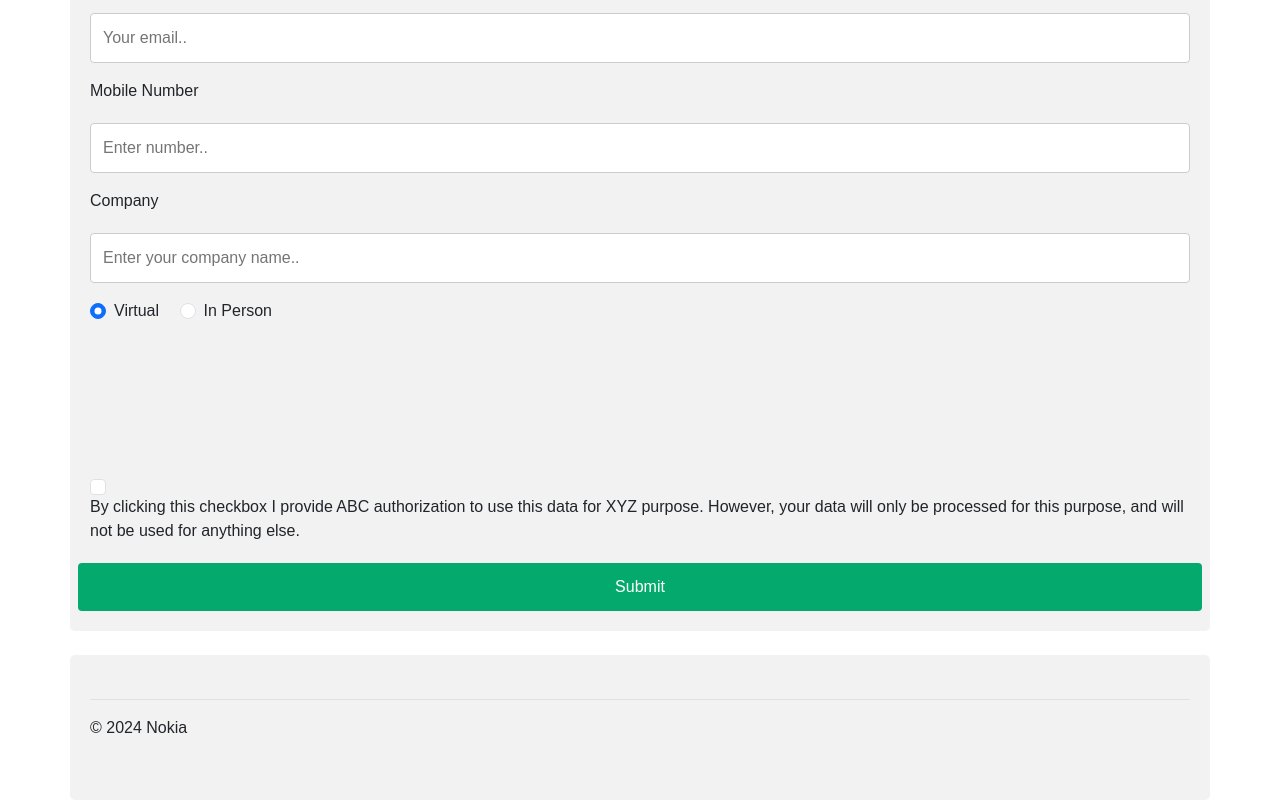
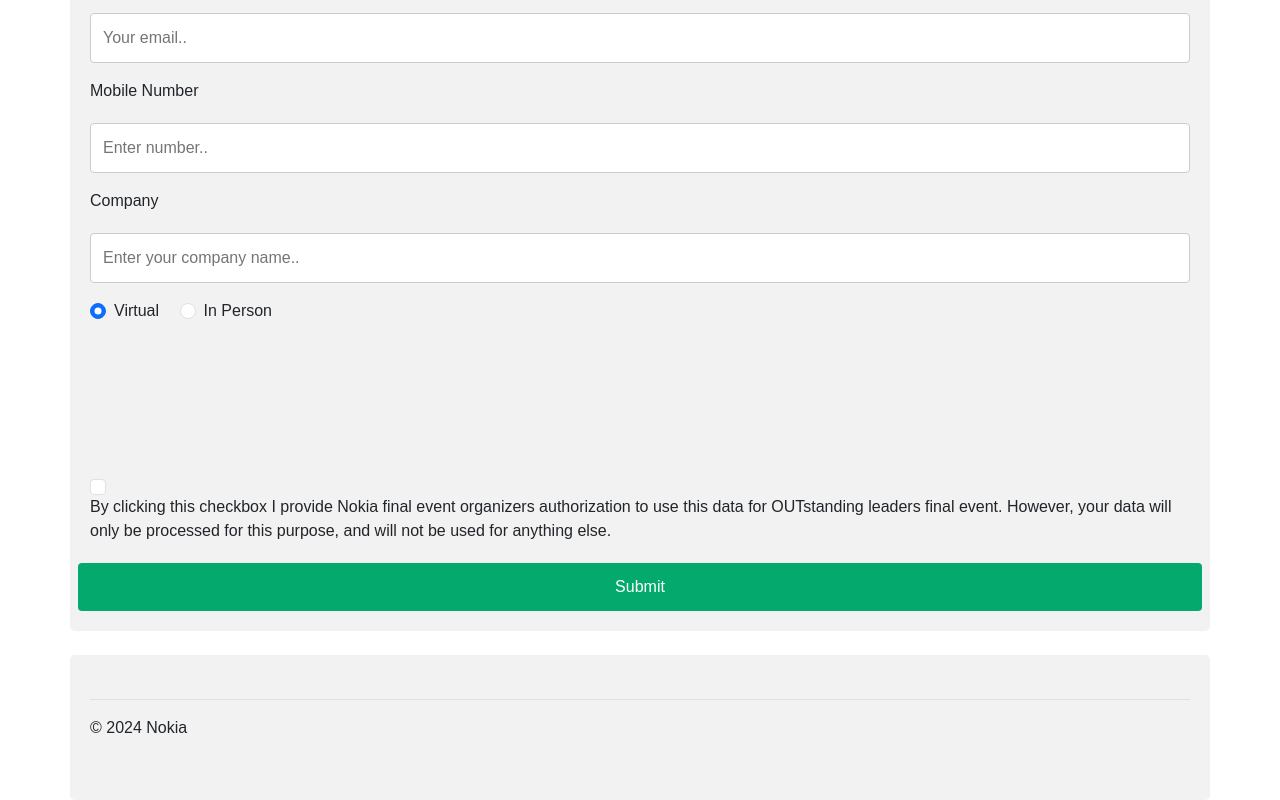
Before and after one commit to McKrraken/nokia-outstandingleaders-talent-show, a plain HTML site: page rsvp.html in a window 1280 px wide. Shown: the part 974-1774 px from the top of the page. Drawn offline with nearby package versions, Linux system fonts and the light colour scheme; a script that the page names is missing.

Commit message:
updated the pages

```diff
--- a/rsvp.html
+++ b/rsvp.html
@@ -139,7 +139,7 @@
 
             <input class="form-check-input" type="checkbox" value="consent" id="flexCheckDefault" name="consent">
             <label class="form-check-label" for="flexCheckDefault">
-              By clicking this checkbox I provide ABC authorization to use this data for XYZ purpose. However, your data will only be processed for this purpose, and will not be used for anything else.
+              By clicking this checkbox I provide Nokia final event organizers authorization to use this data for OUTstanding leaders final event. However, your data will only be processed for this purpose, and will not be used for anything else.
             </label>
           </div>
           <br><br>
```
